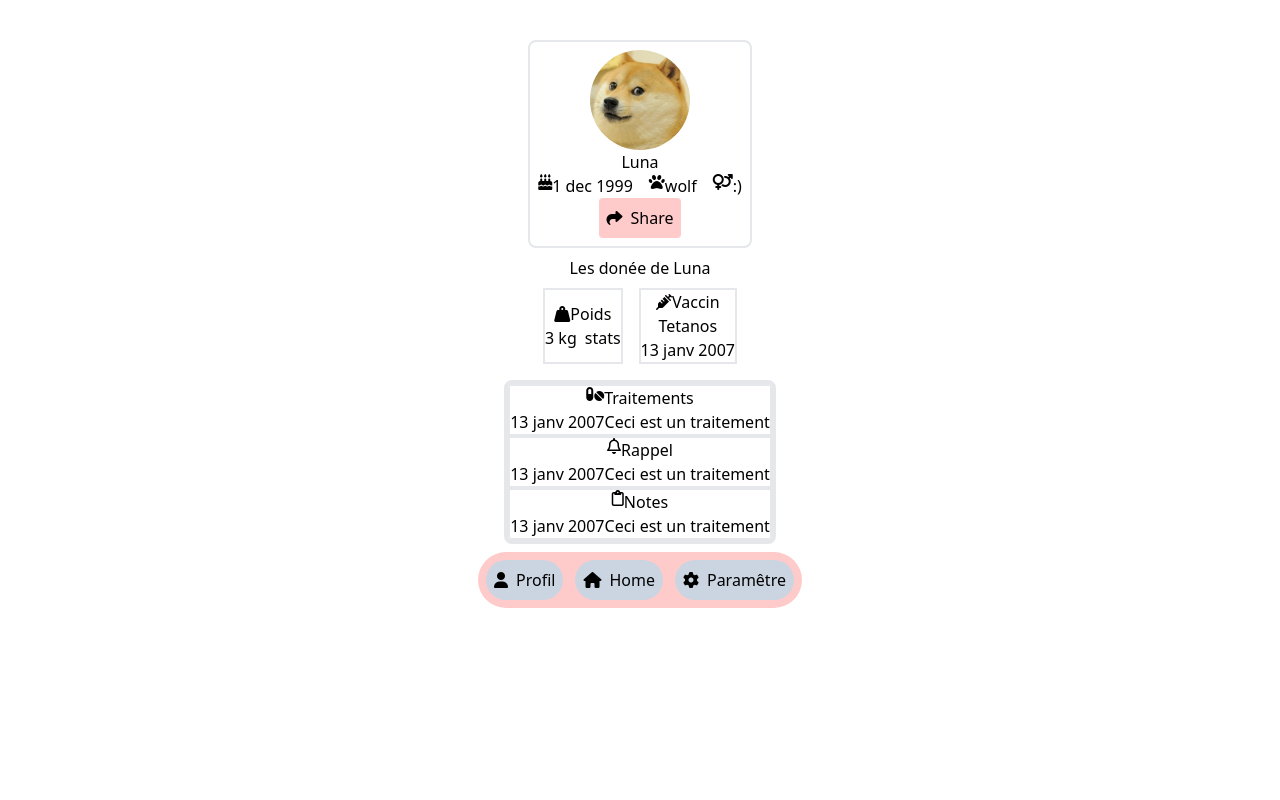
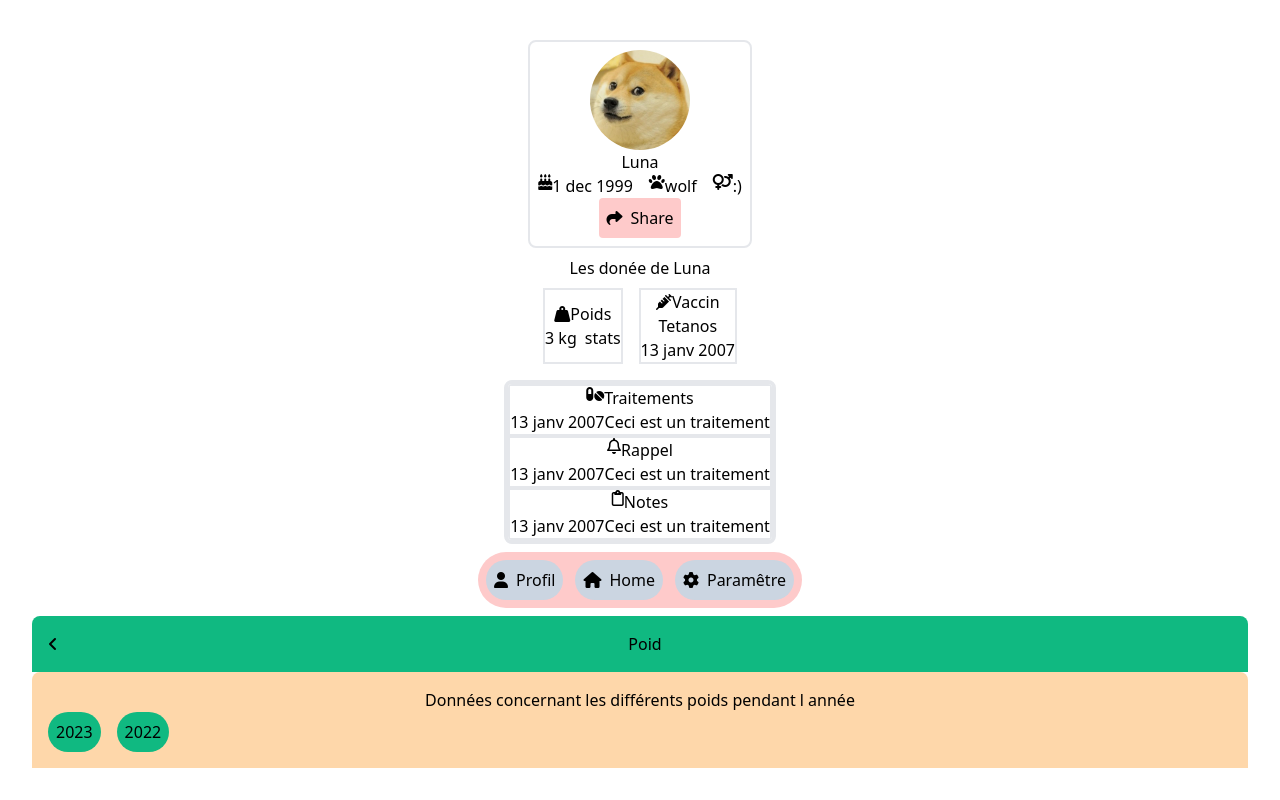
Before and after one commit to VChiofalo/medika, a React (Vite) app in the folder medika/frontend/: page /home in a window 1280 px wide. Built offline with nearby package versions, Linux system fonts and the light colour scheme.

Commit message:
Commencement sur la page Poids

```diff
--- a/medika/frontend/src/App.jsx
+++ b/medika/frontend/src/App.jsx
@@ -5,6 +5,8 @@ import WeightCard from './components/weight_card'
 import VaccineCard from './components/vaccine_card'
 import Navbar from './components/navbar'
 import SupervisionCard from './components/supervision_card'
+import Header from './components/header'
+import GraphCard from './components/graph_card'
 
 function App() {
   const [count, setCount] = useState(0)
@@ -21,6 +23,9 @@ function App() {
 
       <Navbar/>
 
+      <Header/>
+      <GraphCard/>
+
     </>
   )
 }
--- /dev/null
+++ b/medika/frontend/src/components/graph_card/index.jsx
@@ -0,0 +1,19 @@
+function GraphCard({years}) {
+
+years = ["2023", "2022"]
+const yearsList = years.map((year) => {
+    return <>
+        <button className="flex bg-emerald-500 rounded-full p-2">{year}</button>
+    </>})
+
+    return <>
+        <div className="flex flex-col justify-center bg-orange-200 rounded-t-lg p-4">
+            <p>Données concernant les différents poids pendant l année</p>
+            <div className="YearsGraph flex gap-4">
+                {yearsList}
+            </div>
+        </div>
+    </>
+  }
+
+  export default GraphCard;
--- /dev/null
+++ b/medika/frontend/src/components/header/index.jsx
@@ -0,0 +1,12 @@
+function Header() {
+
+        return <>
+            <div className="flex justify-center bg-emerald-500 rounded-t-lg p-4 justify-between items-center mt-2">
+                <button><i class="fa-solid fa-angle-left"></i></button>
+                <h2>Poid</h2>
+                <p></p>
+            </div>
+        </>
+      }
+
+      export default Header;
```
